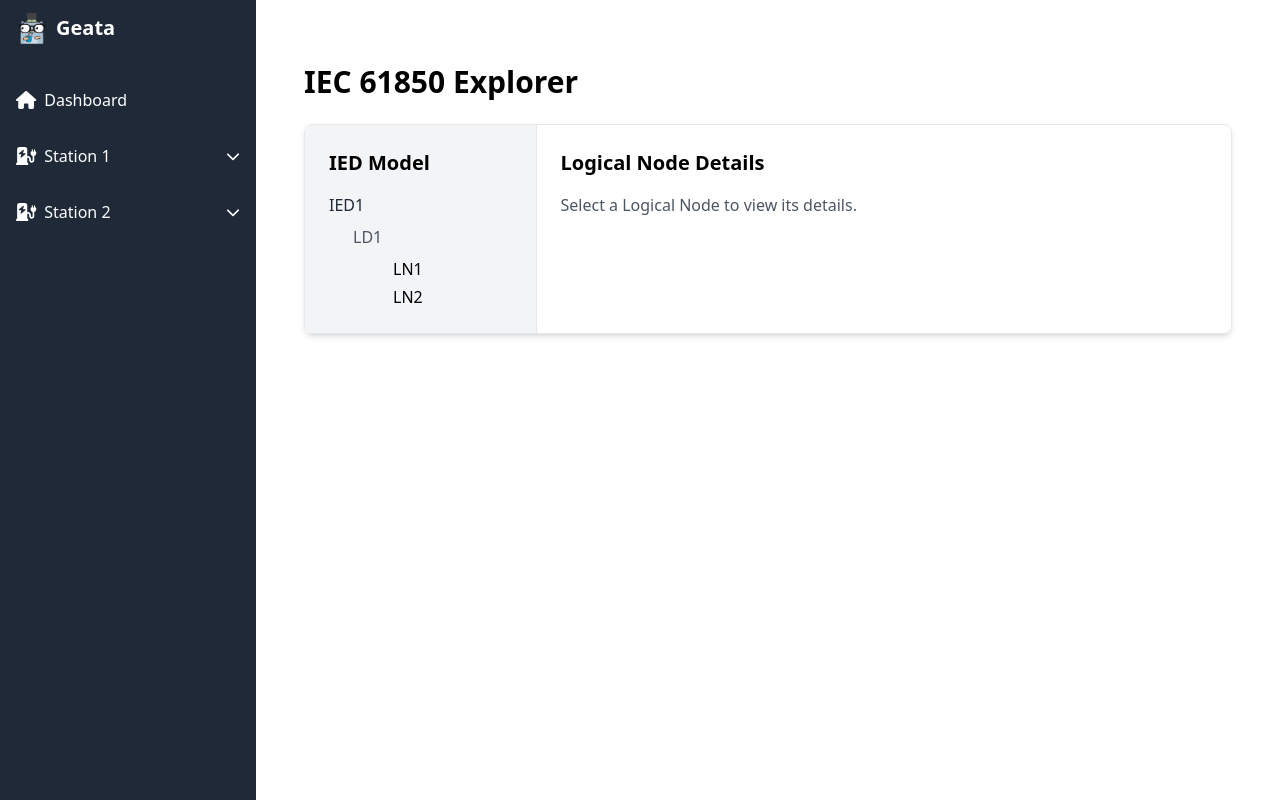
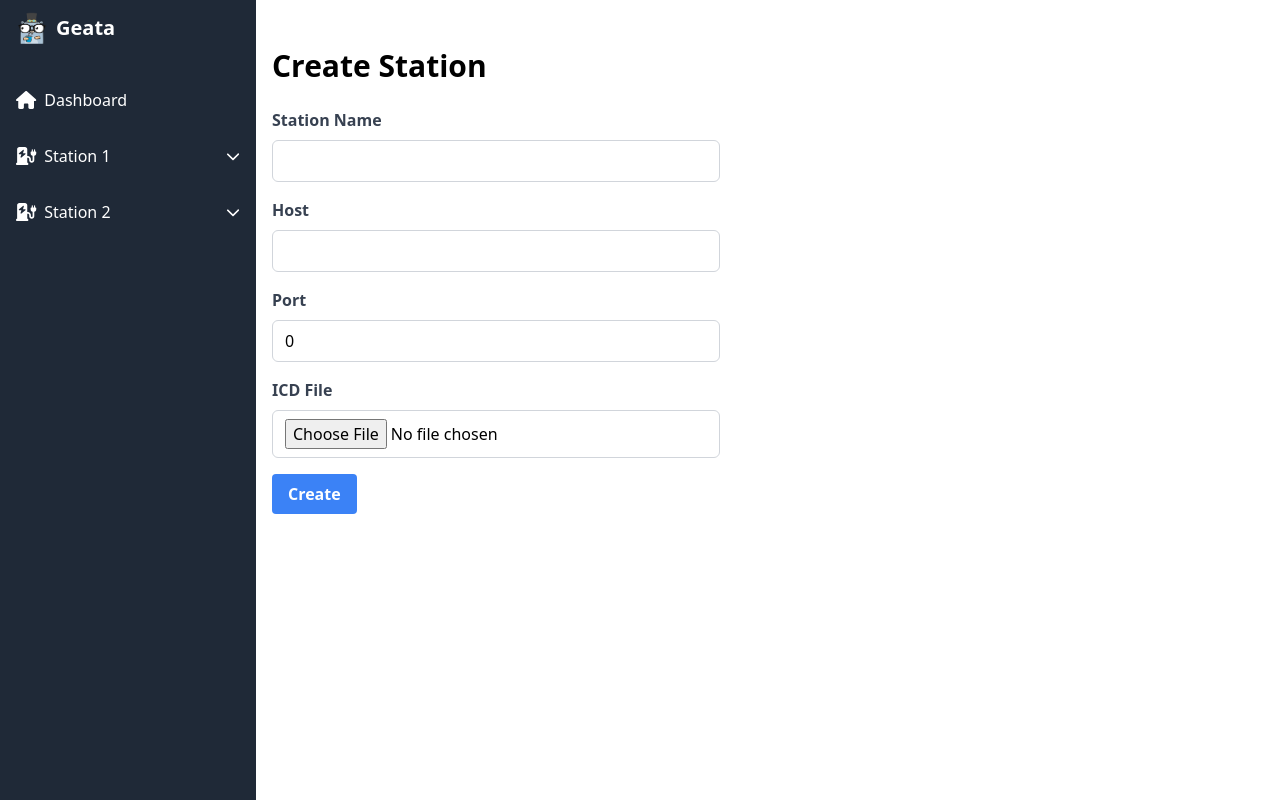
Before and after one commit to lng2020/geata, a Vue app in the folder web/: page /station/create in a window 1280 px wide. Built offline with nearby package versions, Linux system fonts and the light colour scheme.

Commit message:
Draft station create page

```diff
--- a/web/src/router/index.ts
+++ b/web/src/router/index.ts
@@ -2,6 +2,7 @@ import Dashboard from '@/views/Dashboard.vue'
 import Station from '@/views/Station.vue'
 import Mapping from '@/views/Mapping.vue'
 import Setting from '@/views/Setting.vue'
+import StationCreate from '@/views/StationCreate.vue'
 import { createRouter, createWebHistory } from 'vue-router'
 
 const router = createRouter({
@@ -18,6 +19,10 @@ const router = createRouter({
       component: Station
     },
     {
+      path: '/station/create',
+      component: StationCreate,
+    },
+    {
       path: '/mapping/:id',
       name: 'mapping',
       component: Mapping
--- a/web/src/views/Dashboard.vue
+++ b/web/src/views/Dashboard.vue
@@ -61,7 +61,9 @@ const stations = ref([
   // Add more stations as needed
 ])
 
-function createStation() {}
+function createStation() {
+  router.push(`/station/create`)
+}
 
 function editConfig(stationId: number) {
   router.push(`/setting/${stationId}`)
--- /dev/null
+++ b/web/src/views/StationCreate.vue
@@ -0,0 +1,100 @@
+<template> <div class="container mx-auto py-8"> <h1 class="text-3xl font-bold mb-6">Create Station</h1>
+<form @submit.prevent="createStation" class="max-w-md">
+  <div class="mb-4">
+    <label for="name" class="block text-gray-700 font-bold mb-2">Station Name</label>
+    <input
+      type="text"
+      id="name"
+      v-model="stationName"
+      class="w-full px-3 py-2 border border-gray-300 rounded-md focus:outline-none focus:ring-blue-500 focus:border-blue-500"
+      required
+    />
+  </div>
+
+  <div class="mb-4">
+    <label for="host" class="block text-gray-700 font-bold mb-2">Host</label>
+    <input
+      type="text"
+      id="host"
+      v-model="host"
+      class="w-full px-3 py-2 border border-gray-300 rounded-md focus:outline-none focus:ring-blue-500 focus:border-blue-500"
+      required
+    />
+  </div>
+
+  <div class="mb-4">
+    <label for="port" class="block text-gray-700 font-bold mb-2">Port</label>
+    <input
+      type="number"
+      id="port"
+      v-model="port"
+      class="w-full px-3 py-2 border border-gray-300 rounded-md focus:outline-none focus:ring-blue-500 focus:border-blue-500"
+      required
+    />
+  </div>
+
+  <div class="mb-4">
+    <label for="icdFile" class="block text-gray-700 font-bold mb-2">ICD File</label>
+    <input
+      type="file"
+      id="icdFile"
+      @change="handleFileUpload"
+      class="w-full px-3 py-2 border border-gray-300 rounded-md focus:outline-none focus:ring-blue-500 focus:border-blue-500"
+      accept=".icd"
+      required
+    />
+  </div>
+
+  <button
+    type="submit"
+    class="bg-blue-500 hover:bg-blue-600 text-white font-bold py-2 px-4 rounded"
+  >
+    Create
+  </button>
+</form>
+</div>
+</template>
+<script setup lang="ts">
+import { ref } from 'vue'
+import { useRouter } from 'vue-router'
+const router = useRouter()
+const stationName = ref('')
+const host = ref('')
+const port = ref(0)
+const icdFile = ref<File | null>(null)
+function handleFileUpload(event: Event) {
+    const file = (event.target as HTMLInputElement).files?.[0] || null
+    icdFile.value = file
+}
+async function createStation() {
+    try {
+        const formData = new FormData()
+        formData.append('name', stationName.value)
+        formData.append('host', host.value)
+        formData.append('port', port.value.toString())
+        if (icdFile.value) {
+            formData.append('icdFile', icdFile.value)
+        }
+        // Send a POST request to the server to create the station
+        const response = await fetch('/api/stations', { method: 'POST', body: formData })
+        if (response.ok) {
+            // Station created successfully
+            const data = await response.json()
+            console.log('Station created:', data)
+            // Reset the form fields
+            stationName.value = ''
+            host.value = ''
+            port.value = 0
+            icdFile.value = null
+            // Navigate back to the dashboard
+            router.push('/')
+        } else {
+            // Handle error case
+            const errData = await response.json()
+            console.error('Failed to create station:', errData)
+        }
+    } catch (error) {
+        console.error('Error creating station:', error)
+    }
+}
+</script>
```
